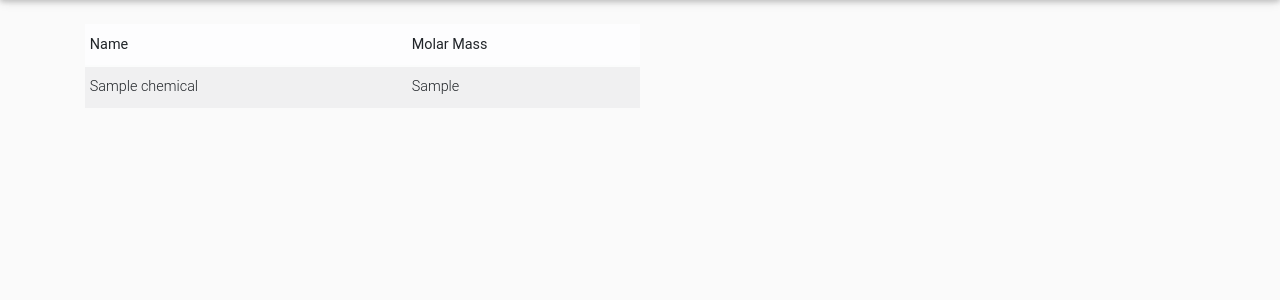
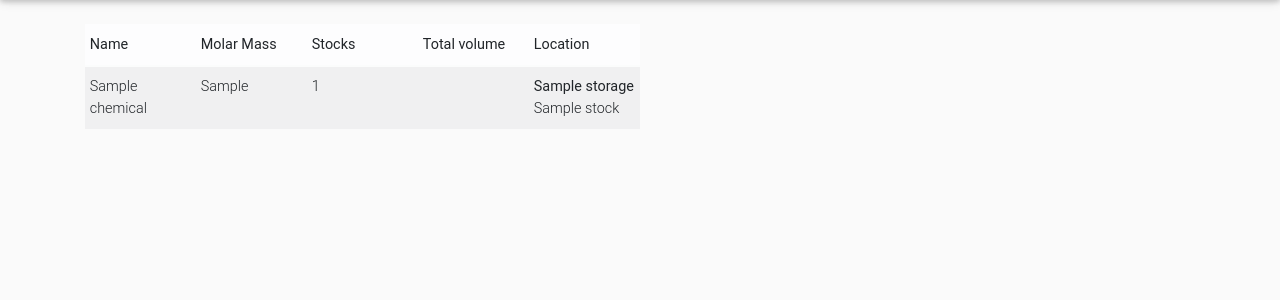
Before and after one commit to PythonFZ/ChemData, a Django app: template chemmanager/templates/chemmanager/chemicaltable_list.html in a window 1280 px wide. Shown: the part 56-356 px from the top of the page. Run offline with Django 3.2, Linux system fonts and the light colour scheme; the template is opened without the code that fills it: most values are stand-ins (such as "Sample title", 1, 10 or a date in 2020); some libraries are stand-ins or nearby versions.

Commit message:
Chemicallist upload (Version 0.2) - small changes in chemicaltable

```diff
--- a/chemmanager/templates/chemmanager/chemicaltable_list.html
+++ b/chemmanager/templates/chemmanager/chemicaltable_list.html
@@ -3,20 +3,32 @@
 
 {% block base_content %}
 <main role="main" class="container">
-    <table class="table table-striped table-sm table-light table-hover" style="width: 50%">
+    <table class="table table-striped table-sm table-light table-hover table-fixed" style="width: 50%">
         <thead>
         <tr>
             <th scope="col"> Name</th>
             <th>Molar Mass</th>
+            <th>Stocks</th>
+            <th>Total volume</th>
+            <th>Location</th>
         </tr>
         </thead>
         <tbody>
 {#  TODO STOCK instead of chemicals!      #}
         {% for chemical in chemicals %}
             <tr>
-                <td><a href="{% url 'chemical-update' chemical.id %}">{{ chemical.name }}</a></td>
+             <td><a href="{% url 'chemical-update' chemical.id %}">{{ chemical.name }}</a></td>
                 <td>{{ chemical.molar_mass }}</td>
-            </tr>
+                 {% for stock in chemical.stock_set.all %}
+                     {% if forloop.last %}
+
+                     <td>{{forloop.counter}}</td>
+                          <td></td>
+                         <td><b>{{stock.storage.location_name}}</b> {{ stock.label }}</td>
+                     {% endif %}
+                {% endfor %}
+
+               </tr>
         {% endfor %}
         </tbody>
     </table>
```
Also changed, not shown: chemmanager/views.py (+23 -9 lines).
